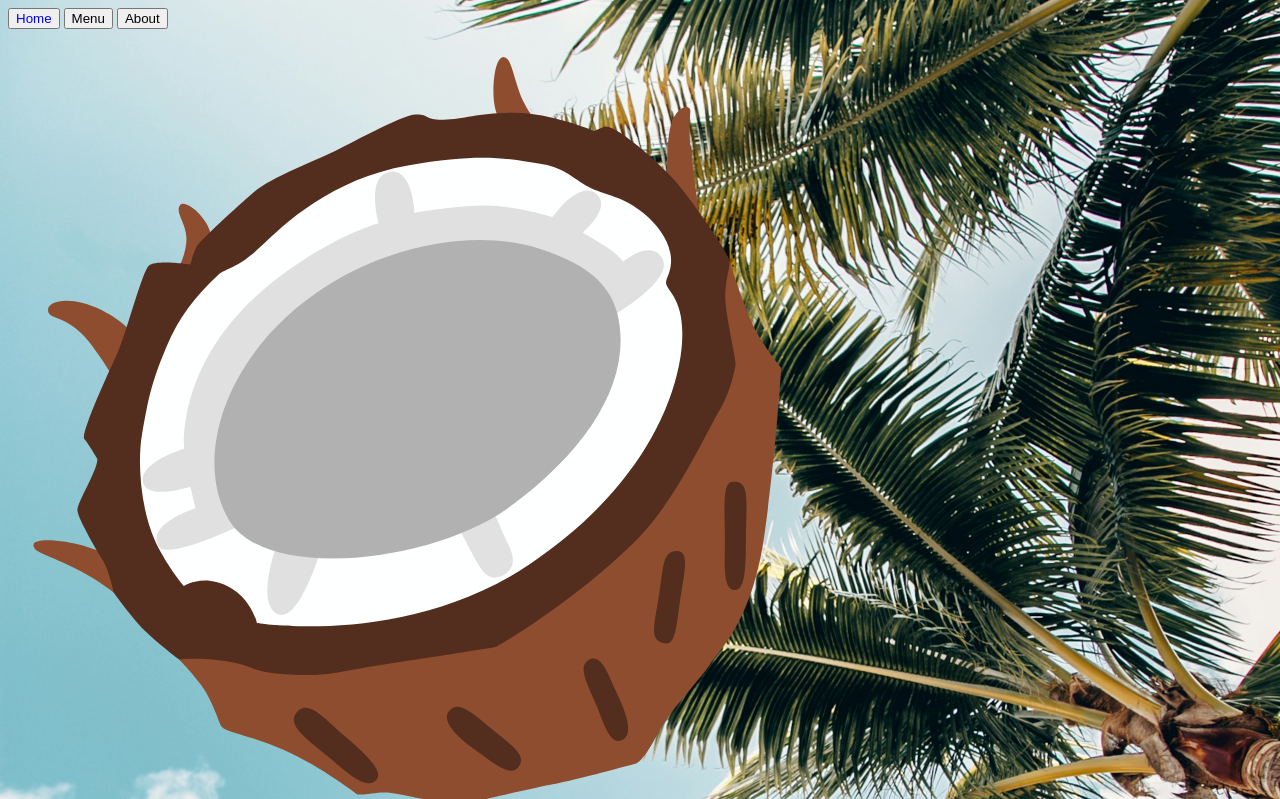
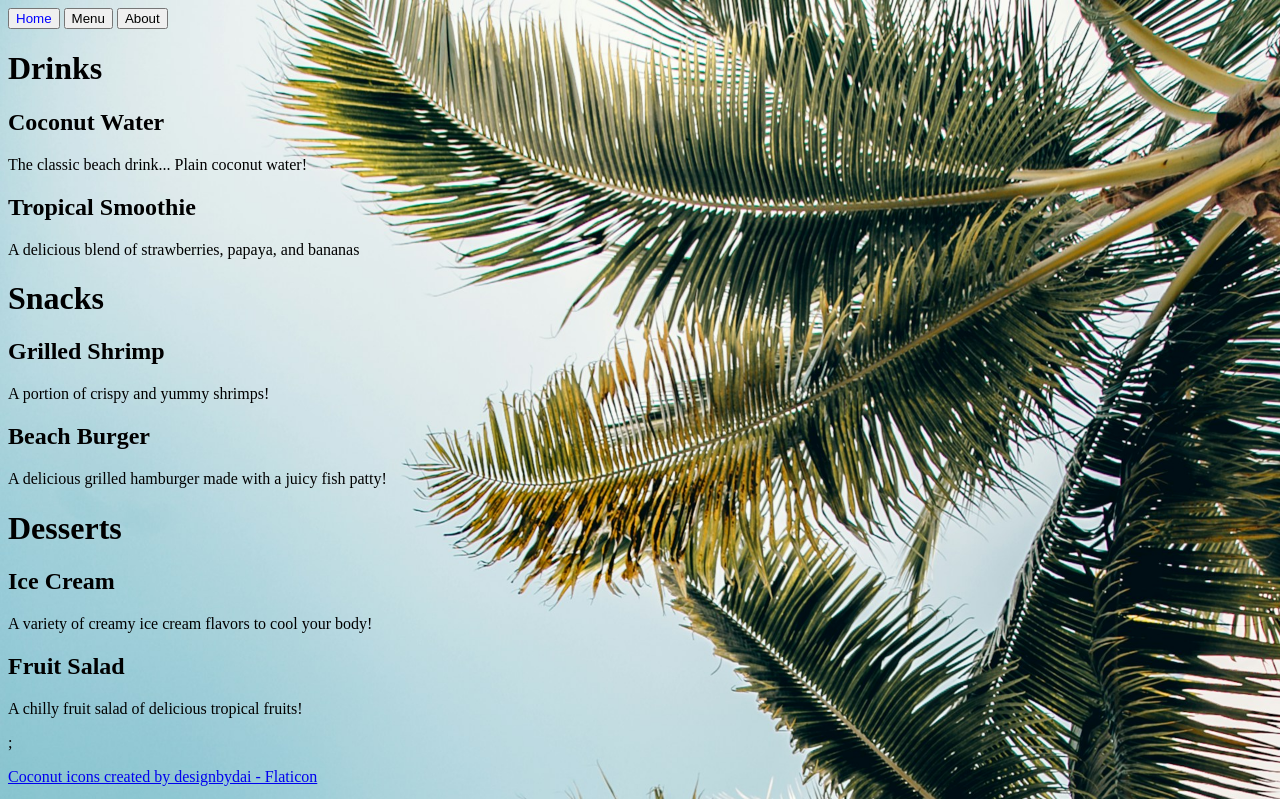
Before and after one commit to AndreiFlau/Project---Restaurant-Page, a website built with webpack: page src/index.html in a window 1280 px wide. Both pictures are taken after a click on the button "Menu". Shown: the top 799 px of the page. Built offline with nearby package versions, Linux system fonts and the light colour scheme.

Commit message:
Finished making the html with js

```diff
--- /dev/null
+++ b/src/about.js
@@ -0,0 +1,30 @@
+export default function about() {
+    const div = document.createElement("div");
+    div.innerHTML = `<h1>Contact Us</h1>
+    <h2>John Doe</h2>
+    <p>Ceo</p>
+    <p>Phone Number: 123-456-789</p>
+
+    <h2>Mario</h2>
+    <p>Plumber</p>
+    <p>Phone Number: 000-000-000</p>
+
+    <h2>Waitress-X01</h2>
+    <p>Robot Waitress</p>
+    <p>Doesn't have a phone number</p>`;
+
+    return div;
+}
+
+{/* <h1>Contact Us</h1>;
+<h2>John Doe</h2>
+<p>Ceo</p>
+<p>Phone Number: 123-456-789</p>;
+
+<h2>Mario</h2>
+<p>Plumber</p>
+<p>Phone Number: 000-000-000</p>;
+
+<h2>Waitress-X01</h2>
+<p>Robot Waitress</p>
+<p>Doesn't have a phone number</p>; */}
--- a/src/index.js
+++ b/src/index.js
@@ -1,6 +1,8 @@
 import './styles.css';
 import home from "./home.js";
 import footer from "./footer.js";
+import menu from "./menu.js";
+import about from './about.js';
 
 const divContent = document.querySelector("div#content");
 const homeBtn = document.querySelector("#home");
@@ -17,6 +19,8 @@ function changeTabs(btn, page) {
 }
 
 changeTabs(homeBtn, home);
+changeTabs(menuBtn, menu);
+changeTabs(aboutBtn, about);
 divContent.appendChild(home());
 document.body.appendChild(footer());
 console.log("a");
--- /dev/null
+++ b/src/menu.js
@@ -0,0 +1,46 @@
+export default function menu() {
+    const div = document.createElement("div");
+    div.innerHTML = `<h1>Drinks</h1>
+    <h2>Coconut Water</h2>
+    <p>The classic beach drink... Plain coconut water!</p>
+
+    <h2>Tropical Smoothie</h2>
+    <p>A delicious blend of strawberries, papaya, and bananas</p>
+
+    <h1>Snacks</h1>
+    <h2>Grilled Shrimp</h2>
+    <p>A portion of crispy and yummy shrimps!</p>
+
+    <h2>Beach Burger</h2>
+    <p>A delicious grilled hamburger made with a juicy fish patty!</p>
+
+    <h1>Desserts</h1>
+    <h2>Ice Cream</h2>
+    <p>A variety of creamy ice cream flavors to cool your body!</p>
+
+    <h2>Fruit Salad</h2>
+    <p>A chilly fruit salad of delicious tropical fruits!</p>;`;
+
+    return div;
+}
+
+// <h1>Drinks</h1>
+// <h2>Coconut Water</h2>
+// <p>The classic beach drink... Plain coconut water!</p>;
+
+// <h2>Tropical Smoothie</h2>
+// <p>A delicious blend of strawberries, papaya, and bananas</p>;
+
+// <h1>Snacks</h1>
+// <h2>Grilled Shrimp</h2>
+// <p>A portion of crispy and yummy shrimps!</p>
+
+// <h2>Beach Burger</h2>;
+// <p>A delicious grilled hamburger made with a juicy fish patty!</p>;
+
+// <h1>Desserts</h1>
+// <h2>Ice Cream</h2>;
+// <p>A variety of creamy ice cream flavors to cool your body!</p>;
+
+// <h2>Fruit Salad</h2>
+// <p>A chilly fruit salad of delicious tropical fruits!</p>;
--- a/src/styles.css
+++ b/src/styles.css
@@ -3,6 +3,7 @@ html {
     background-repeat: no-repeat;
     background-position: center center;
     background-size: cover;
+    background-attachment: fixed;
 }
 
 div#content {}
```
